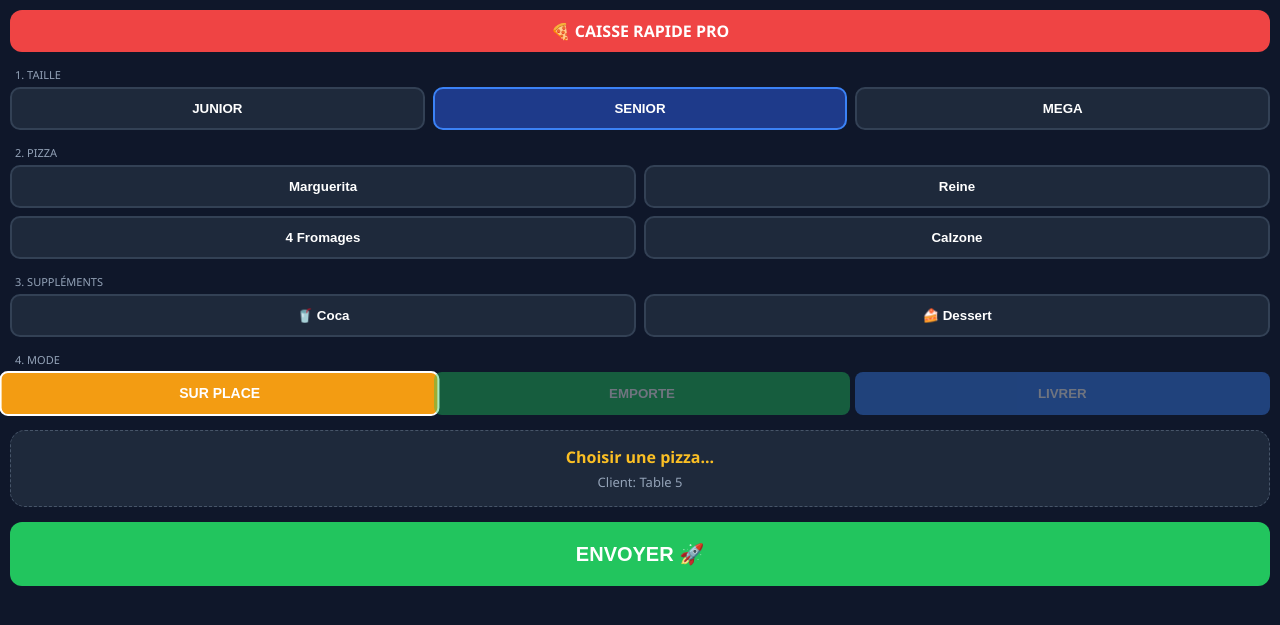
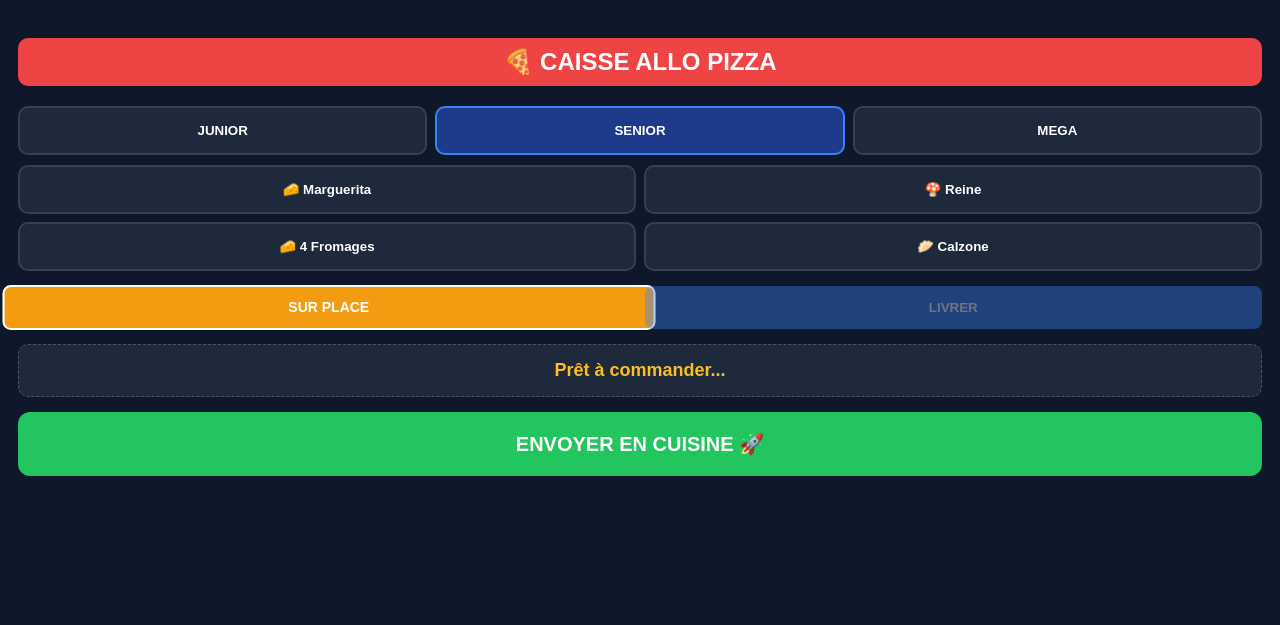
Before and after one commit to kamwagabriel/pizza-ia-pro, a Flask app: page /cashier in a window 1280 px wide. Shown: the top 625 px of the page. Run offline with Flask 3, Linux system fonts and the light colour scheme; some libraries are stand-ins or nearby versions.

Commit message:
Update cashier.html

```diff
--- a/templates/cashier.html
+++ b/templates/cashier.html
@@ -3,93 +3,71 @@
 <head>
     <meta charset="UTF-8">
     <meta name="viewport" content="width=device-width, initial-scale=1.0">
-    <title>🍕 CAISSE AUTO-DEMO</title>
+    <title>🍕 CAISSE RAPIDE</title>
     <script src="https://cdnjs.cloudflare.com/ajax/libs/socket.io/4.0.1/socket.io.js"></script>
     <style>
-        body { font-family: 'Segoe UI', sans-serif; background: #0f172a; color: white; margin: 0; padding: 10px; text-align: center; }
-        .header { background: #ef4444; padding: 10px; border-radius: 12px; margin-bottom: 10px; font-weight: bold; }
-        .section-title { font-size: 11px; color: #94a3b8; text-transform: uppercase; margin: 15px 0 5px; text-align: left; padding-left: 5px; }
-        .grid { display: grid; grid-template-columns: 1fr 1fr; gap: 8px; }
-        .btn { background: #1e293b; border: 2px solid #334155; color: white; padding: 12px; border-radius: 10px; cursor: pointer; font-weight: bold; }
+        body { font-family: sans-serif; background: #0f172a; color: white; padding: 10px; text-align: center; }
+        .grid { display: grid; grid-template-columns: 1fr 1fr; gap: 8px; margin: 10px 0; }
+        .btn { background: #1e293b; border: 2px solid #334155; color: white; padding: 15px; border-radius: 10px; cursor: pointer; font-weight: bold; }
         .btn.active { border-color: #3b82f6; background: #1e3a8a; }
-        .btn-pizza.selected { border-color: #22c55e; background: #064e3b; }
-        .type-grid { display: flex; gap: 5px; margin-bottom: 15px; }
-        .type-btn { flex: 1; padding: 12px; border: none; border-radius: 8px; color: white; font-weight: bold; opacity: 0.4; cursor: pointer; }
-        .type-btn.active { opacity: 1; transform: scale(1.05); border: 2px solid white; }
-        .summary-box { background: #1e293b; padding: 15px; border-radius: 15px; margin-top: 15px; border: 1px dashed #475569; }
-        .btn-send { background: #22c55e; color: white; width: 100%; border: none; padding: 20px; border-radius: 12px; font-weight: bold; font-size: 20px; margin-top: 15px; cursor: pointer; }
+        .btn-send { background: #22c55e; color: white; width: 100%; border: none; padding: 20px; border-radius: 12px; font-weight: bold; font-size: 20px; cursor: pointer; margin-top: 15px; }
+        .type-btn { padding: 12px; border-radius: 8px; border: none; color: white; font-weight: bold; opacity: 0.4; }
+        .type-btn.active { opacity: 1; border: 2px solid white; transform: scale(1.05); }
     </style>
 </head>
 <body>
-    <div class="header">🍕 CAISSE RAPIDE PRO</div>
+    <h2 style="background:#ef4444; padding:10px; border-radius:10px;">🍕 CAISSE ALLO PIZZA</h2>
 
-    <div class="section-title">1. Taille</div>
     <div class="grid" style="grid-template-columns: 1fr 1fr 1fr;">
-        <button id="s-Junior" class="btn" onclick="setSize('Junior', 0)">JUNIOR</button>
-        <button id="s-Senior" class="btn active" onclick="setSize('Senior', 3)">SENIOR</button>
-        <button id="s-Mega" class="btn" onclick="setSize('Mega', 7)">MEGA</button>
+        <button id="s-Junior" class="btn" onclick="setS('Junior', 0)">JUNIOR</button>
+        <button id="s-Senior" class="btn active" onclick="setS('Senior', 3)">SENIOR</button>
+        <button id="s-Mega" class="btn" onclick="setS('Mega', 7)">MEGA</button>
     </div>
 
-    <div class="section-title">2. Pizza</div>
     <div class="grid">
-        <button class="btn btn-pizza" id="p-Marguerita" onclick="selectPiz('Marguerita', 8)">Marguerita</button>
-        <button class="btn btn-pizza" id="p-Reine" onclick="selectPiz('Reine', 10)">Reine</button>
-        <button class="btn btn-pizza" id="p-4Fromages" onclick="selectPiz('4Fromages', 12)">4 Fromages</button>
-        <button class="btn btn-pizza" id="p-Calzone" onclick="selectPiz('Calzone', 11)">Calzone</button>
+        <button class="btn pz" id="p-Marguerita" onclick="setP('Marguerita', 8)">🧀 Marguerita</button>
+        <button class="btn pz" id="p-Reine" onclick="setP('Reine', 10)">🍄 Reine</button>
+        <button class="btn pz" id="p-4Fromages" onclick="setP('4 Fromages', 12)">🧀 4 Fromages</button>
+        <button class="btn pz" id="p-Calzone" onclick="setP('Calzone', 11)">🥟 Calzone</button>
     </div>
 
-    <div class="section-title">3. Suppléments</div>
-    <div class="grid">
-        <button class="btn" onclick="addExtra('Coca', 2.5)">🥤 Coca</button>
-        <button class="btn" onclick="addExtra('Tiramisu', 4)">🍰 Dessert</button>
+    <div style="display:flex; gap:5px; margin:15px 0;">
+        <button id="m-place" class="type-btn active" style="flex:1; background:#f39c12" onclick="setM('SUR PLACE','Table 5','N/A')">SUR PLACE</button>
+        <button id="m-livre" class="type-btn" style="flex:1; background:#3b82f6" onclick="setM('LIVRAISON','M. Durand','12 Rue de la Paix, Paris')">LIVRER</button>
     </div>
 
-    <div class="section-title">4. Mode</div>
-    <div class="type-grid">
-        <button id="m-place" class="type-btn active" style="background:#f39c12" onclick="setMode('SUR PLACE', 'Table 5', 'N/A')">SUR PLACE</button>
-        <button id="m-emporte" class="type-btn" style="background:#22c55e" onclick="setMode('EMPORTE', 'Client Comptoir', 'N/A')">EMPORTE</button>
-        <button id="m-livre" class="type-btn" style="background:#3b82f6" onclick="setMode('LIVRAISON', 'M. Durand', '12 Rue de la Paix, Paris')">LIVRER</button>
+    <div style="background:#1e293b; padding:15px; border-radius:10px; border:1px dashed #475569;">
+        <div id="out" style="font-size:18px; color:#fbbf24; font-weight:bold;">Prêt à commander...</div>
     </div>
 
-    <div class="summary-box">
-        <div id="display-cmd" style="font-size: 16px; color: #fbbf24; font-weight: bold;">Choisir une pizza...</div>
-        <div id="display-client" style="font-size: 13px; color: #94a3b8; margin-top: 5px;">Client: Table 5</div>
-    </div>
-
-    <button class="btn-send" onclick="envoyer()">ENVOYER 🚀</button>
+    <button class="btn-send" onclick="send()">ENVOYER EN CUISINE 🚀</button>
 
 <script>
     const socket = io();
-    let sz = 'Senior', addP = 3, piz = '', baseP = 0, mode = 'SUR PLACE', nom = 'Table 5', adr = 'N/A', extras = [], exP = 0;
+    let sz='Senior', addP=3, piz='', baseP=0, mode='SUR PLACE', nom='Table 5', adr='N/A';
 
-    function setSize(s, p) { sz = s; addP = p; update(); }
-    function selectPiz(n, p) { piz = n; baseP = p; update(); }
-    function addExtra(n, p) { extras.push(n); exP += p; update(); }
-    function setMode(m, n, a) { mode = m; nom = n; adr = a; update(); }
+    function setS(s,p){ sz=s; addP=p; update(); }
+    function setP(n,p){ piz=n; baseP=p; update(); }
+    function setM(m,n,a){ mode=m; nom=n; adr=a; update(); }
 
-    function update() {
-        let total = (baseP + addP + exP).toFixed(2);
-        document.getElementById('display-cmd').innerText = piz ? `${piz} (${sz}) + ${extras.join(', ')} : ${total}€` : "Choisir une pizza...";
-        document.getElementById('display-client').innerText = `Client: ${nom} | Mode: ${mode}`;
-
-        document.querySelectorAll('.btn').forEach(b => b.classList.remove('active'));
+    function update(){
+        let total = (baseP + addP).toFixed(2);
+        document.getElementById('out').innerText = piz ? `${piz} (${sz}) : ${total}€` : "Choisissez une pizza";
+        document.querySelectorAll('.btn').forEach(b=>b.classList.remove('active'));
         document.getElementById('s-'+sz).classList.add('active');
-        document.querySelectorAll('.btn-pizza').forEach(b => b.classList.remove('selected'));
-        if(piz) document.getElementById('p-'+piz.replace(' ','')).classList.add('selected');
-        document.querySelectorAll('.type-btn').forEach(b => b.classList.remove('active'));
-        if(mode==='SUR PLACE') document.getElementById('m-place').classList.add('active');
-        if(mode==='EMPORTE') document.getElementById('m-emporte').classList.add('active');
-        if(mode==='LIVRAISON') document.getElementById('m-livre').classList.add('active');
+        document.querySelectorAll('.pz').forEach(b=>b.classList.remove('selected'));
+        if(piz) document.getElementById('p-'+piz.replace(' ','')).style.borderColor="#22c55e";
+        document.querySelectorAll('.type-btn').forEach(b=>b.classList.remove('active'));
+        document.getElementById(mode==='SUR PLACE'?'m-place':'m-livre').classList.add('active');
     }
 
-    function envoyer() {
+    function send(){
         if(!piz) return alert("Pizza ?");
         socket.emit('new_order', {
-            id: Date.now(), type: mode, nom: nom, tel: "0612345678",
-            pizza: piz + " ("+sz+") " + extras.join(', '),
-            total: (baseP + addP + exP).toFixed(2), adresse: adr
+            id:Date.now(), type:mode, nom:nom, tel:"0612345678",
+            pizza:piz+" ("+sz+")", total:(baseP+addP).toFixed(2), adresse:adr
         });
-        location.reload();
+        alert("Envoyé !"); location.reload();
     }
 </script>
 </body>
```
